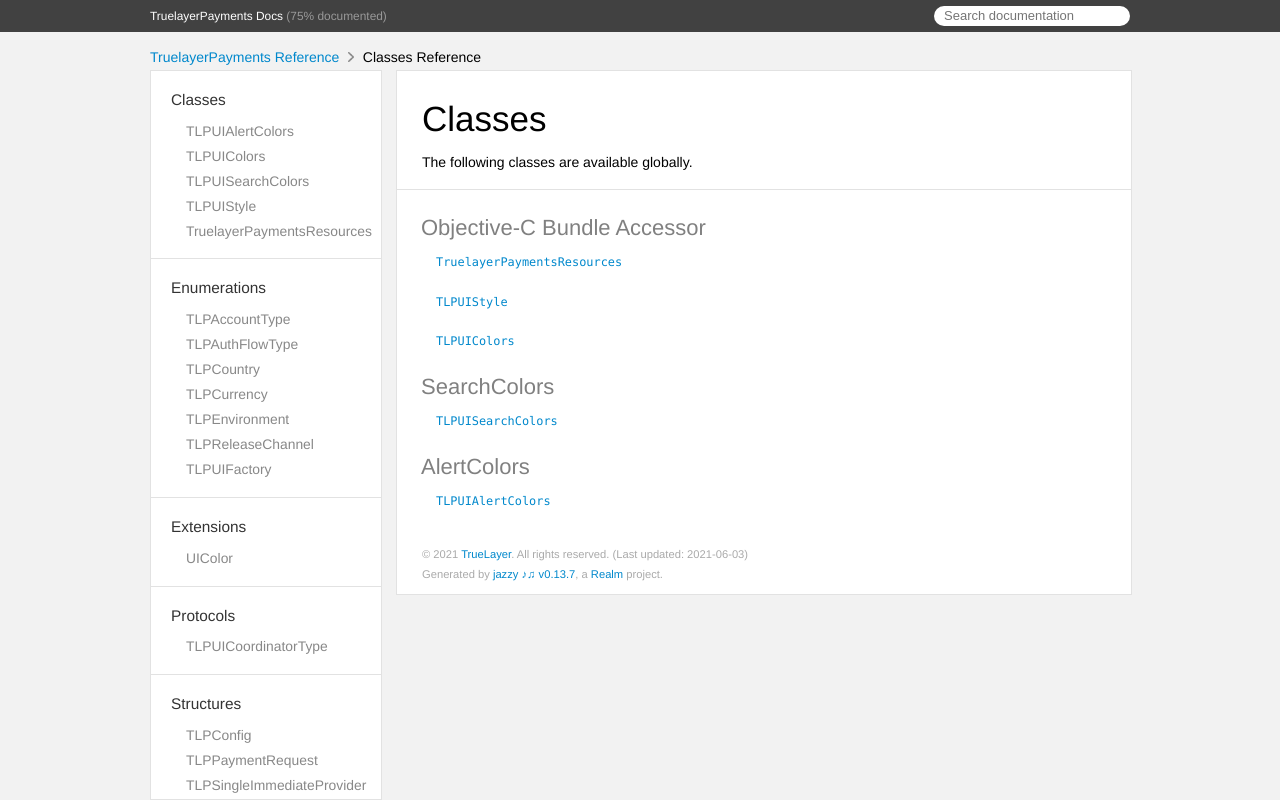
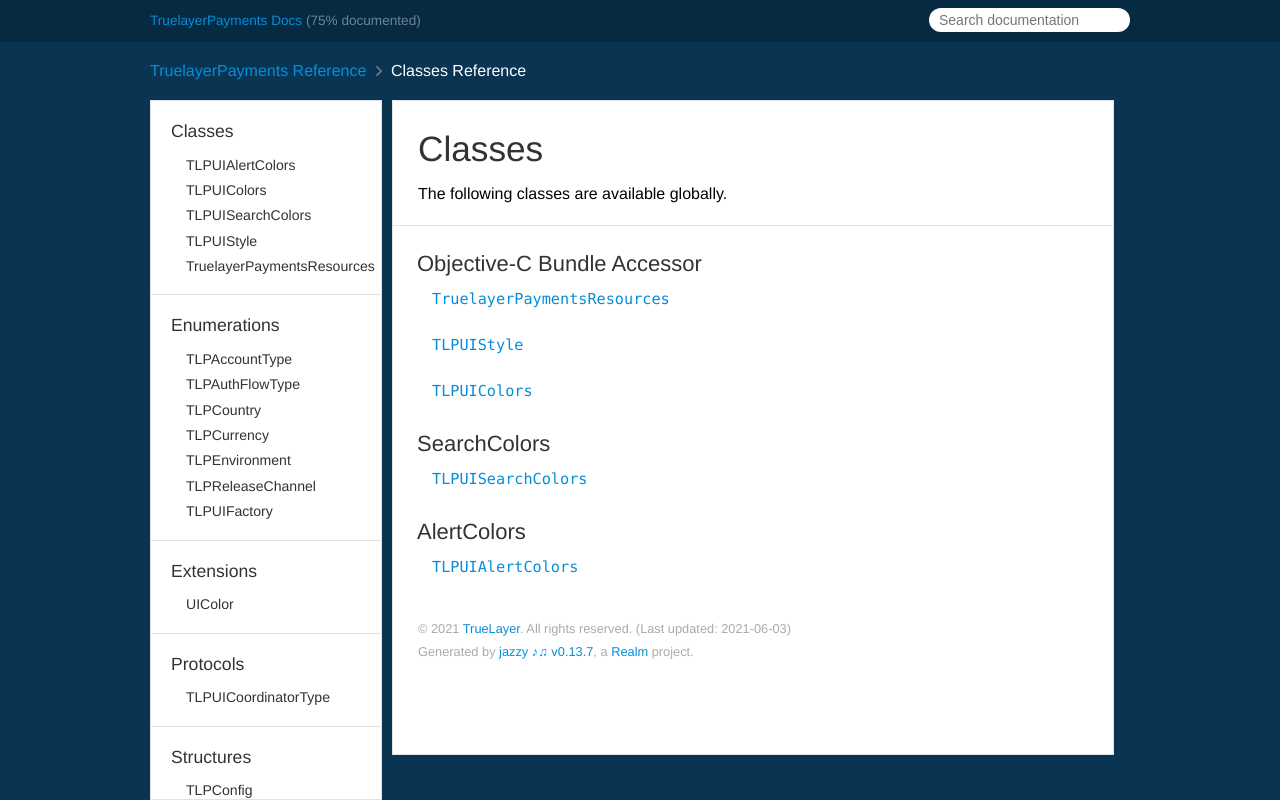
Before and after one commit to TrueLayer/TrueLayer-iOS-SDK, a plain HTML site: page docs/Classes.html in a window 1280 px wide. Drawn offline with Linux system fonts and the light colour scheme.

Commit message:
Update jazzy.css

```diff
--- a/docs/css/jazzy.css
+++ b/docs/css/jazzy.css
@@ -7,9 +7,9 @@ html, body, div, span, h1, h3, h4, p, a, code, em, img, ul, li, table, tbody, tr
   vertical-align: baseline; }
 
 body {
-  background-color: #f2f2f2;
+  background-color: #093553;
   font-family: Helvetica, freesans, Arial, sans-serif;
-  font-size: 14px;
+  font-size: 16px;
   -webkit-font-smoothing: subpixel-antialiased;
   word-wrap: break-word; }
 
@@ -17,13 +17,14 @@ h1, h2, h3 {
   margin-top: 0.8em;
   margin-bottom: 0.3em;
   font-weight: 100;
-  color: black; }
+  color: #333333; }
 
 h1 {
-  font-size: 2.5em; }
+  font-size: 2.2em;
+  font-weight: 400; }
 
 h2 {
-  font-size: 2em;
+  font-size: 1.6em;
   border-bottom: 1px solid #e2e2e2; }
 
 h4 {
@@ -36,7 +37,7 @@ h5 {
 
 h6 {
   font-size: 1.1em;
-  color: #777; }
+  color: #333333; }
 
 .section-name {
   color: gray;
@@ -48,11 +49,11 @@ h6 {
 
 pre, code {
   font: 0.95em Menlo, monospace;
-  color: #777;
+  color: #333333;
   word-wrap: normal; }
 
 p code, li code {
-  background-color: #eee;
+  background-color: #ffe5b6;
   padding: 2px 4px;
   border-radius: 4px; }
 
@@ -60,7 +61,7 @@ pre > code {
   padding: 0; }
 
 a {
-  color: #0088cc;
+  color: #058ed8;
   text-decoration: none; }
   a code {
     color: inherit; }
@@ -97,8 +98,8 @@ hr {
 
 header {
   font-size: 0.85em;
-  line-height: 32px;
-  background-color: #414141;
+  line-height: 42px;
+  background-color: #052a42;
   position: fixed;
   width: 100%;
   z-index: 3; }
@@ -107,20 +108,21 @@ header {
     vertical-align: -4px;
     height: 16px; }
   header a {
-    color: #fff; }
+    color: #058ed8; }
   header p {
     float: left;
-    color: #999; }
+    color: #ffffff6c; }
   header .header-right {
     float: right;
     margin-left: 16px; }
 
 #breadcrumbs {
-  background-color: #f2f2f2;
-  height: 21px;
-  padding-top: 17px;
+  background-color: #093553;
+  color: white;
+  height: auto;
+  padding: 30px 20px 20px 0px;
   position: fixed;
-  width: 100%;
+  width: 948px;
   z-index: 2;
   margin-top: 32px; }
   #breadcrumbs #carat {
@@ -128,12 +130,12 @@ header {
     margin: 0 5px; }
 
 .sidebar {
-  background-color: #f9f9f9;
+  background-color: #F4F7F9;
   border: 1px solid #e2e2e2;
   overflow-y: auto;
   overflow-x: hidden;
   position: fixed;
-  top: 70px;
+  top: 100px;
   bottom: 0;
   width: 230px;
   word-wrap: normal; }
@@ -141,35 +143,38 @@ header {
 .nav-groups {
   list-style-type: none;
   background: #fff;
-  padding-left: 0; }
+  padding-left: 0;
+  padding-bottom: 100px }
 
 .nav-group-name {
   border-bottom: 1px solid #e2e2e2;
   font-size: 1.1em;
   font-weight: 100;
   padding: 15px 0 15px 20px; }
-  .nav-group-name > a {
-    color: #333; }
+
+.nav-group-name > a {
+    color: #333;
+  font-weight: 400; }
 
 .nav-group-tasks {
   margin-top: 5px; }
 
 .nav-group-task {
-  font-size: 0.9em;
+  font-size: 0.8em;
   list-style-type: none;
   white-space: nowrap; }
   .nav-group-task a {
-    color: #888; }
+    color: #333333; }
 
 .main-content {
   background-color: #fff;
   border: 1px solid #e2e2e2;
-  margin-left: 246px;
+  margin-left: 242px;
   position: absolute;
   overflow: hidden;
-  padding-bottom: 20px;
-  top: 70px;
-  width: 734px; }
+  padding-bottom: 100px;
+  top: 100px;
+  width: 720px; }
   .main-content p, .main-content a, .main-content code, .main-content em, .main-content ul, .main-content table, .main-content blockquote {
     margin-bottom: 1em; }
   .main-content p {
@@ -213,7 +218,9 @@ header {
 
 .section-name {
   margin: 0;
-  margin-left: 18px; }
+  margin-left: 18px;
+  color: #333333;
+  font-weight: 400; }
 
 .task-group-section {
   margin-top: 10px;
@@ -263,7 +270,6 @@ header {
     text-indent: -20px;
     padding-left: 3px;
     margin-left: 35px;
-    font-size: 11.9px;
     transition: all 300ms; }
   .item .token-open {
     margin-left: 20px; }
@@ -395,9 +401,9 @@ form[role=search] {
   float: right; }
   form[role=search] input {
     font: Helvetica, freesans, Arial, sans-serif;
-    margin-top: 6px;
-    font-size: 13px;
-    line-height: 20px;
+    margin-top: 8px;
+    font-size: 14px;
+    line-height: 24px;
     padding: 0px 10px;
     border: none;
     border-radius: 1em; }
```
